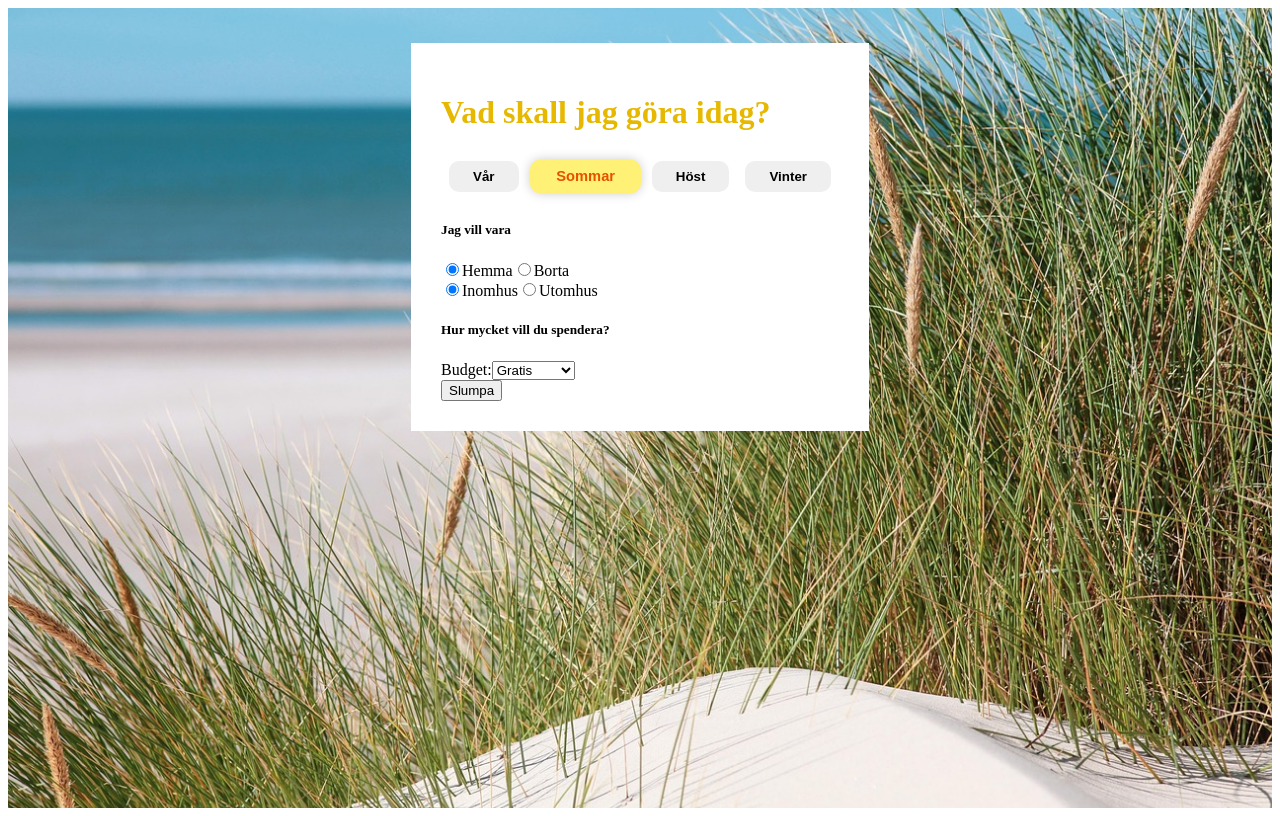
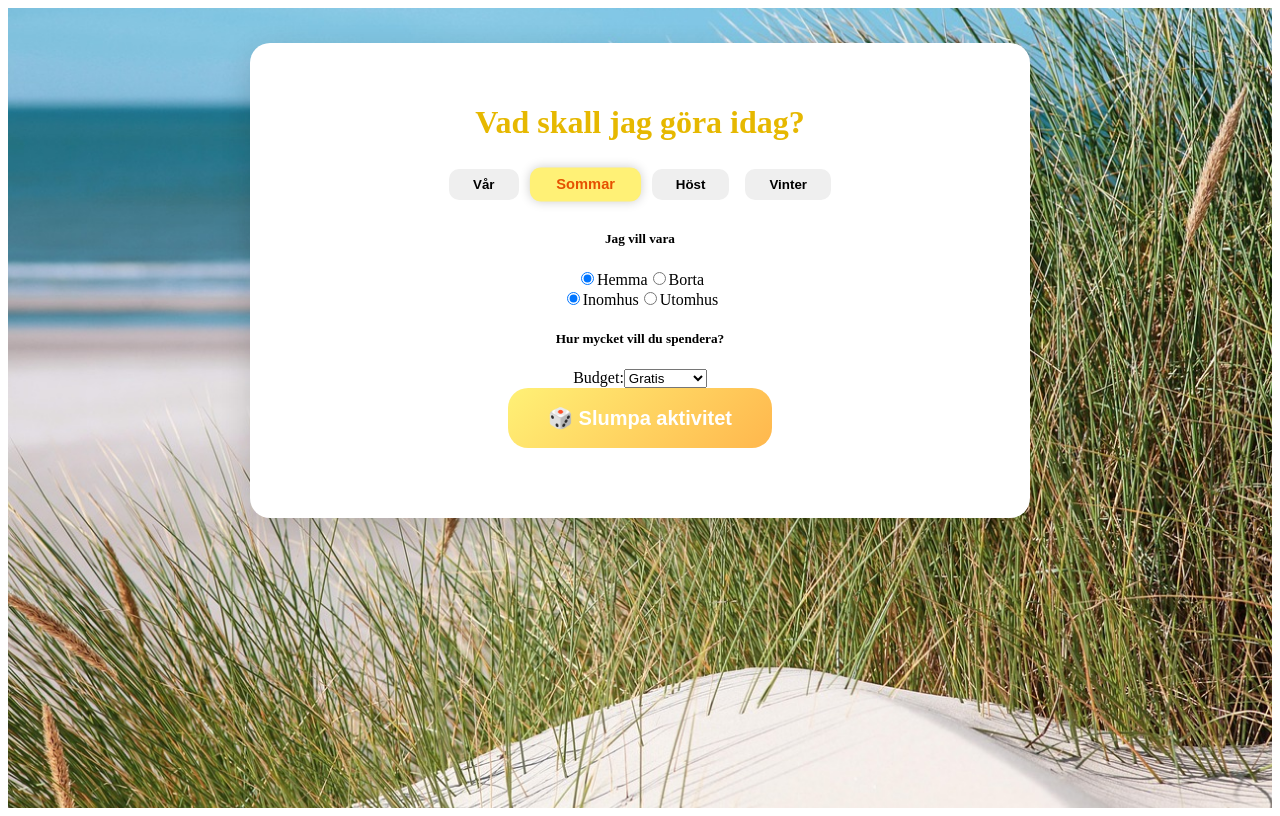
Before and after one commit to natta1995/what-to-do-today, a React (Vite) app: page / in a window 1280 px wide. Built offline with nearby package versions, Linux system fonts and the light colour scheme.

Commit message:
Css change

```diff
--- a/src/App.css
+++ b/src/App.css
@@ -6,6 +6,30 @@
   display: flex;
   flex-direction: column;
   align-items: center;
+}
+
+/* CONTENT BOX */
+
+.content-box {
+  background-color: white;
+  margin-top: 35px;
+  padding: 40px;
+  max-width: 700px;
+  width: 90%;
+
+  border-radius: 20px;
+
+  box-shadow: 0 10px 30px rgba(0, 0, 0, 0.15);
+
+  display: flex;
+  flex-direction: column;
+  align-items: center;
+}
+
+/* HEADING */
+.season-heading {
+  font-size: 32px;
+  margin-bottom: 20px;
 }
 
 /*BUTTONS*/
@@ -56,6 +80,10 @@
   color: #0a4825;
 }
 
+.page-wrapper.spring .slump-button {
+  background: linear-gradient(135deg, #a8e6a3, #66bb6a);
+}
+
 /* SUMMER */
 
 .page-wrapper.summer {
@@ -65,6 +93,10 @@
 
 .page-wrapper.summer .season-heading {
   color: #e6b800;
+}
+
+.page-wrapper.summer .slump-button {
+  background: linear-gradient(135deg, #fff176, #ffb74d);
 }
 
 /* FALL */
@@ -78,6 +110,10 @@
   color: #ca5f14;
 }
 
+.page-wrapper.fall .slump-button {
+  background: linear-gradient(135deg, #ffcc80, #ff8a65);
+}
+
 /* WINTER */
 
 .page-wrapper.winter {
@@ -88,3 +124,38 @@
 .page-wrapper.winter .season-heading {
   color: #3b5998;
 }
+
+.page-wrapper.winter .slump-button {
+  background: linear-gradient(135deg, #bbdefb, #64b5f6);
+}
+
+/* Slump knapp */
+
+.slump-button {
+  padding: 18px 40px;
+  font-size: 20px;
+  font-weight: bold;
+  border-radius: 20px;
+  border: none;
+  cursor: pointer;
+  color: white;
+  transition: all 0.2s ease;
+}
+
+.slump-button:hover {
+  transform: scale(1.05);
+  box-shadow: 0 5px 15px rgba(0, 0, 0, 0.2);
+}
+
+/* Result */
+
+.result-box {
+  text-align: center;
+  margin-top: 30px;
+}
+
+.result-text {
+  font-size: 22px;
+  font-weight: bold;
+  color: #333;
+}
--- a/src/App.jsx
+++ b/src/App.jsx
@@ -35,9 +35,7 @@ function App() {
 
   return (
     <div className={`page-wrapper ${season}`}>
-      <div
-        style={{ backgroundColor: "white", marginTop: "35px", padding: "30px" }}
-      >
+      <div className="content-box">
         <div>
           <h1 className="season-heading"> Vad skall jag göra idag? </h1>
         </div>
@@ -130,10 +128,19 @@ function App() {
             <option value="high">+ 1000kr</option>
           </select>
         </div>
-        <div>
-          <button onClick={slumpaAktivitet}> Slumpa </button>
-        </div>
-        <div>{valdAktivitet && <p>{valdAktivitet}</p>}</div>
+        <div className="slump-container">
+        <button className="slump-button" onClick={slumpaAktivitet}>
+          🎲 Slumpa aktivitet
+        </button>
+      </div>
+        <div className="result-box">
+  {valdAktivitet && (
+    <>
+      <h2>✨ Dagens aktivitet</h2>
+      <p className="result-text">{valdAktivitet}</p>
+    </>
+  )}
+</div>
       </div>
     </div>
   );
```
